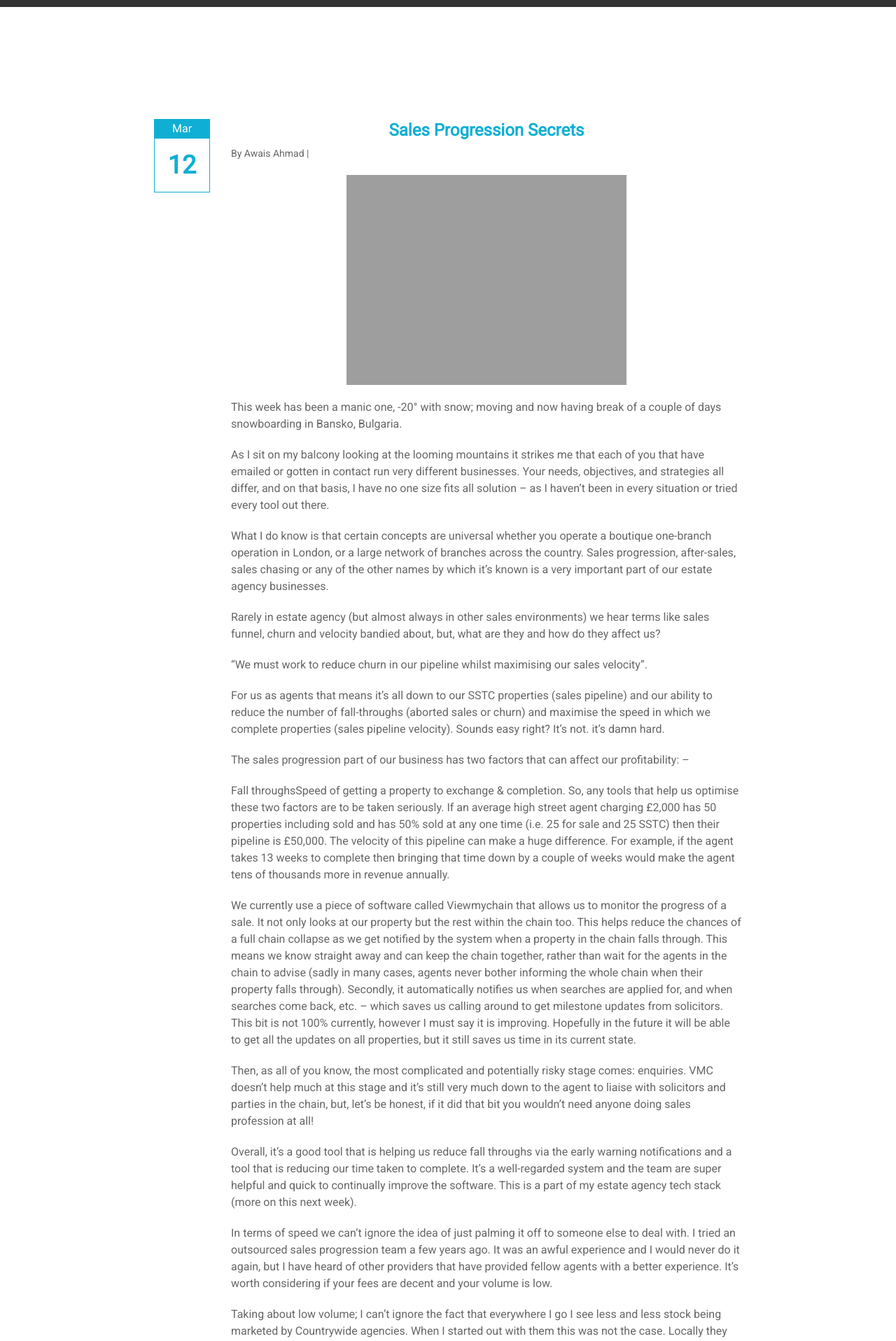
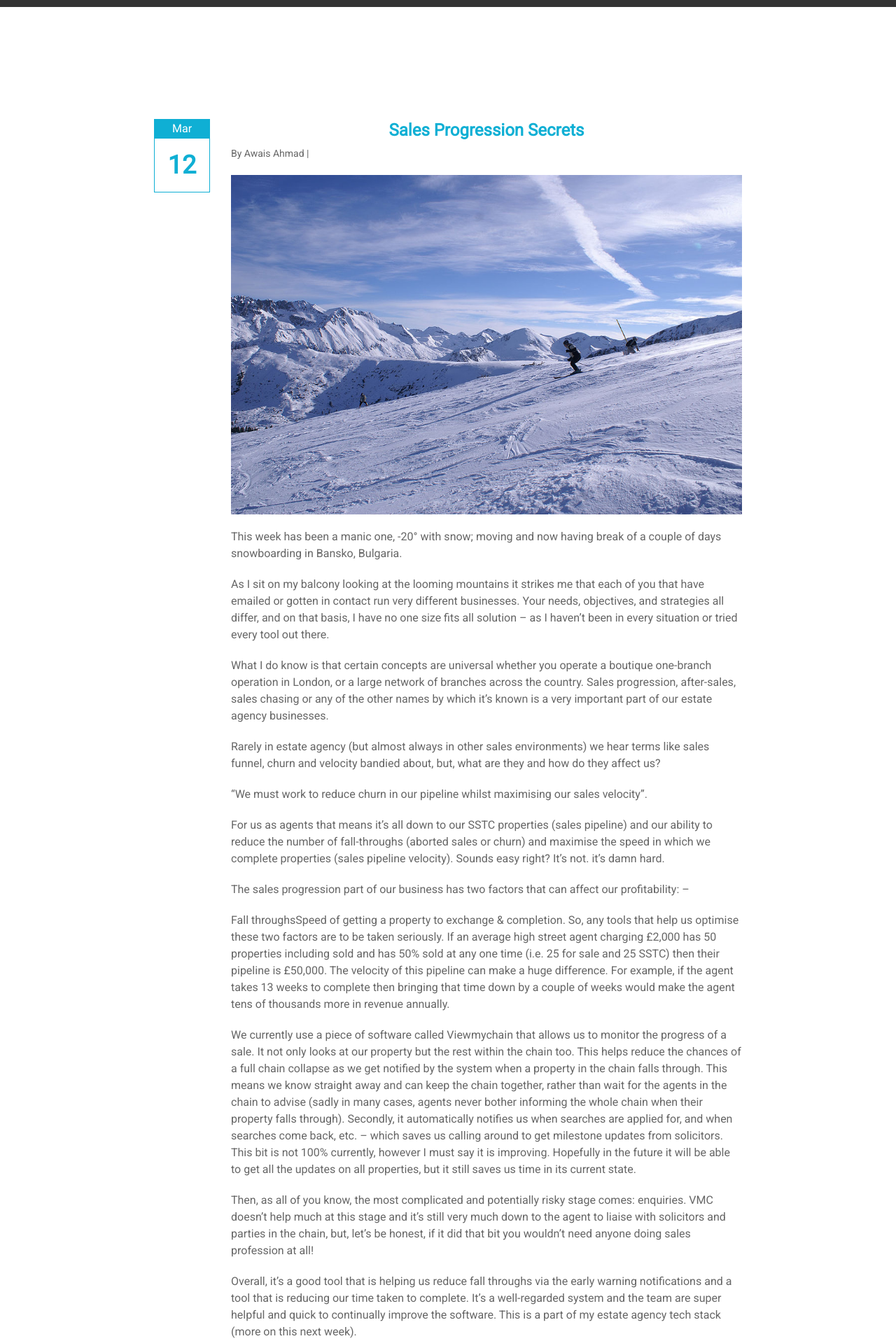
Before and after one commit to hystreet/hystreet.github.io, a Jekyll site: the page built from _posts/2018-03-12-sales-progression-secrets.md, in a window 1280 px wide. Shown: the part 704-2620 px from the top of the page at 70% size. Built offline with Jekyll 4.4.1, drawn with Linux system fonts in a browser that asks for light colours; a script that is not in the unit is left out.

Commit message:
Update 2018-03-12-sales-progression-secrets.md

```diff
--- a/_posts/2018-03-12-sales-progression-secrets.md
+++ b/_posts/2018-03-12-sales-progression-secrets.md
@@ -5,7 +5,7 @@ date:   2018-03-12 10:37:00 +0800
 author: Awais Ahmad
 ---
 
-![Bansko]({{site.url}}/images/Bansko.png)
+![Bansko]({{site.url}}/images/Bansko.jpg)
 
 This week has been a manic one, -20° with snow; moving and now having break of a couple of days snowboarding in Bansko, Bulgaria.
 
```
